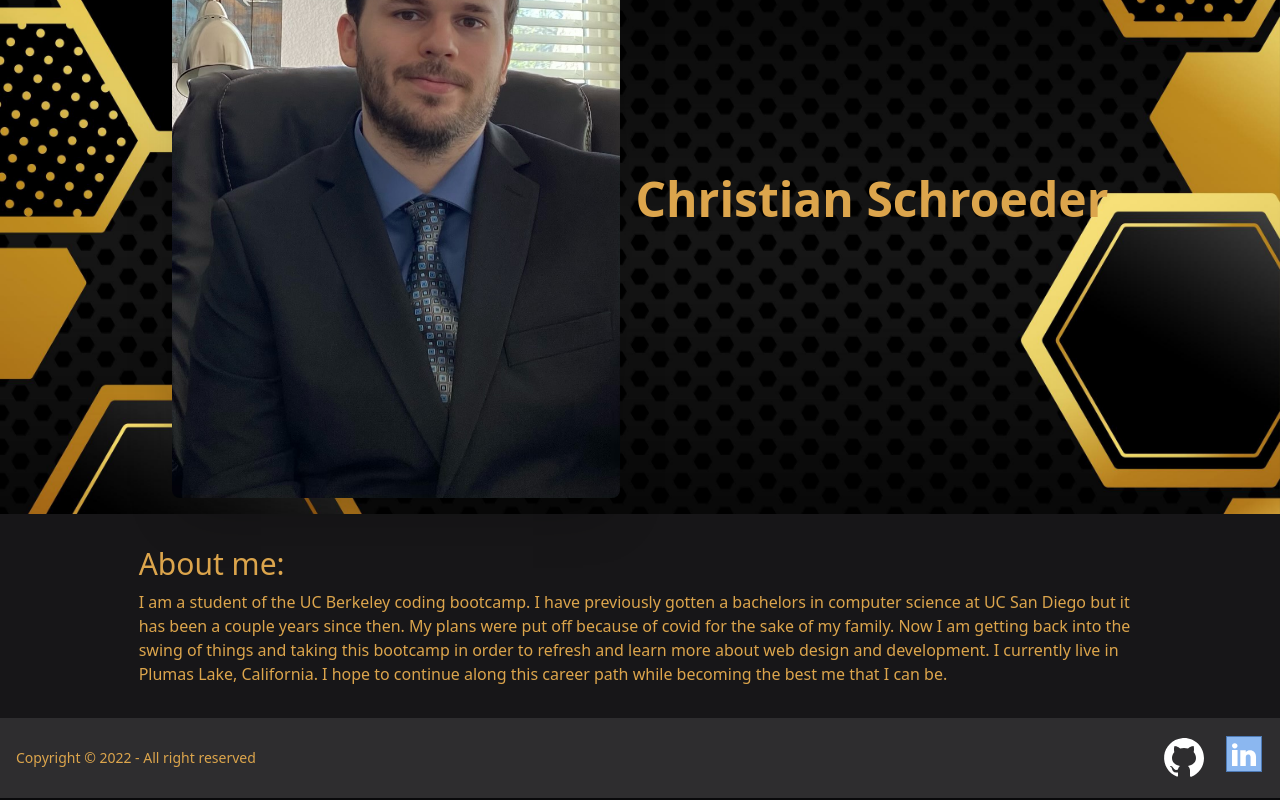
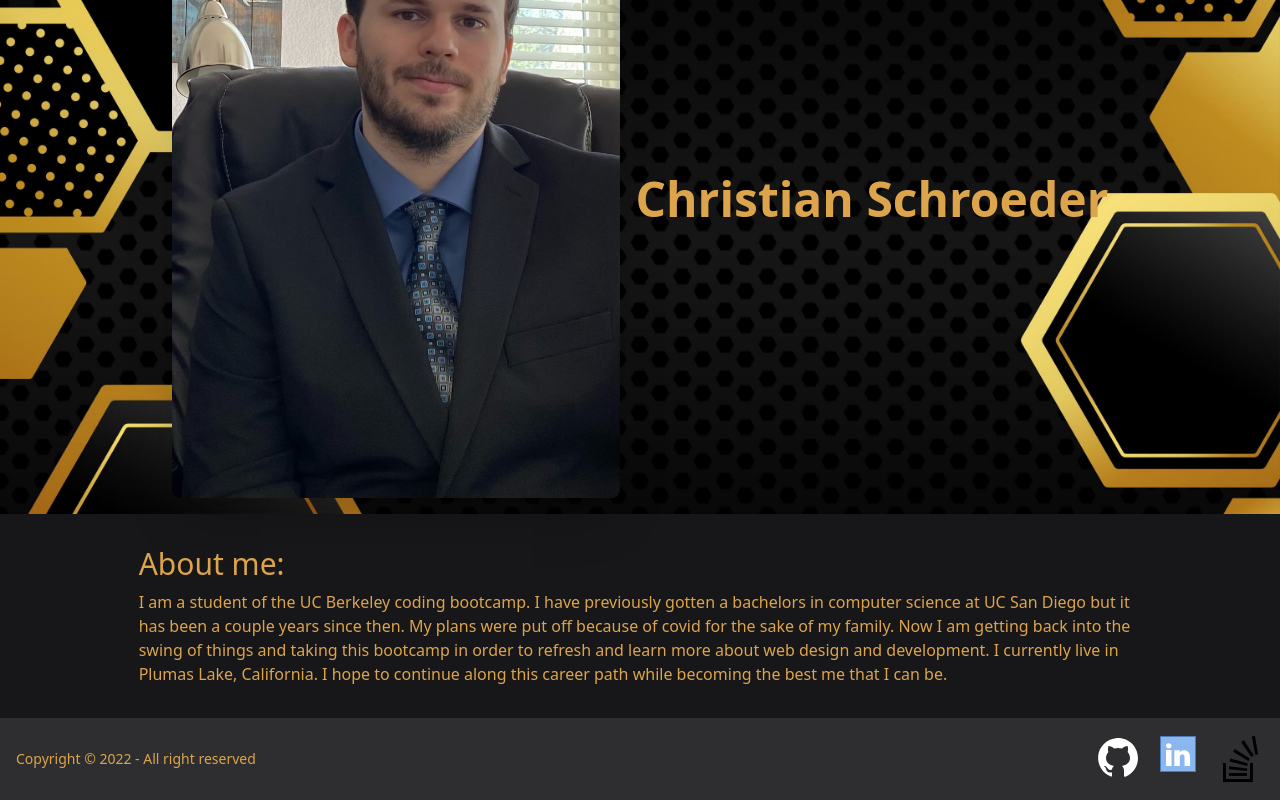
Before and after one commit to cmwschroeder/react-portfolio, a React (Create React App) app: page / in a window 1280 px wide. Shown: the part 180-980 px from the top of the page. Built offline with nearby package versions, Linux system fonts and the light colour scheme.

Commit message:
added svg to link to stackoverflow profile

```diff
--- a/src/components/Footer.js
+++ b/src/components/Footer.js
@@ -19,6 +19,9 @@ function Footer() {
                     <path fill="#fff"
                         d="M8 16.077L13.538 16.077 13.538 27.085 13.538 32 8 32zM10.769 14.462L10.769 14.462C9.108 14.462 8 13.285 8 11.831s1.108-2.562 2.769-2.562 2.7 1.108 2.769 2.562C13.538 13.285 12.5 14.462 10.769 14.462zM32.027 32h-5.468c0 0 0-8.27 0-8.885s-.068-2.734-2.392-2.734c-2.05 0-2.392 1.982-2.392 2.734s0 8.885 0 8.885h-5.468V16.281h5.468v2.119c0 0 1.094-2.119 4.306-2.119 3.281 0 5.946 2.255 5.946 6.834V32z" />
                 </svg></a>
+                <a href="https://stackoverflow.com/users/19245270/christian-schroeder?tab=profile" target="_blank" rel="noreferrer"><svg xmlns="http://www.w3.org/2000/svg" x="0px" y="0px"
+                width="50" height="50"
+                viewBox="0 0 50 50"><path fill-rule="evenodd" d="M 40.925781 1.890625 L 37.859375 2.417969 L 41.1875 20.625 L 44.03125 20.253906 Z M 29.96875 6.351563 L 27.101563 8.078125 L 37.300781 23.035156 L 39.820313 21.480469 Z M 20.796875 15.03125 L 19.113281 17.703125 L 34.5 27 L 35.902344 24.578125 Z M 16.375 24.402344 L 15.628906 27.402344 L 33.359375 31.894531 L 33.640625 29.203125 Z M 9 29 L 9 47.984375 L 38.902344 48 L 38.902344 47.984375 C 38.933594 47.984375 39 29 39 29 L 36 29 L 36 45 L 12 45 L 12 29 Z M 15.152344 32.355469 L 14.902344 35.339844 L 33 37 L 33.203125 34.5 Z M 14.902344 39 L 15 42 L 33 41.929688 L 33 39 Z"></path></svg></a>
             </div>
         </footer>
     )
```
